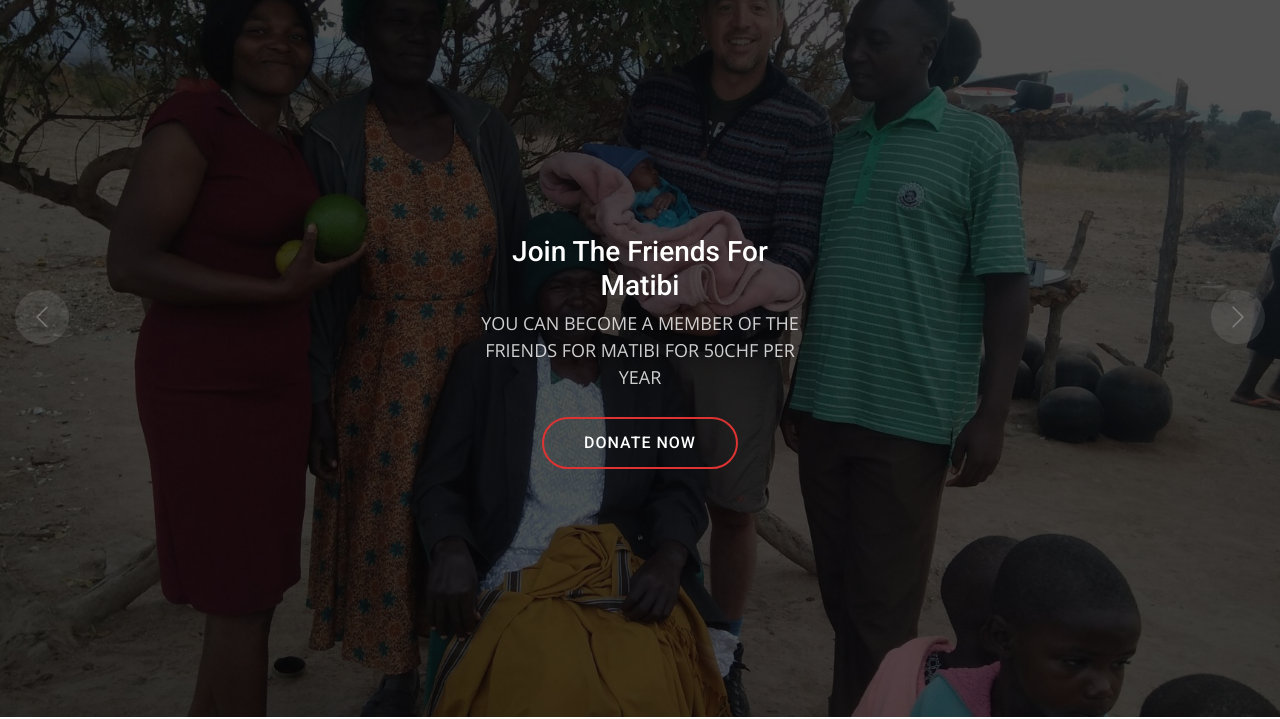
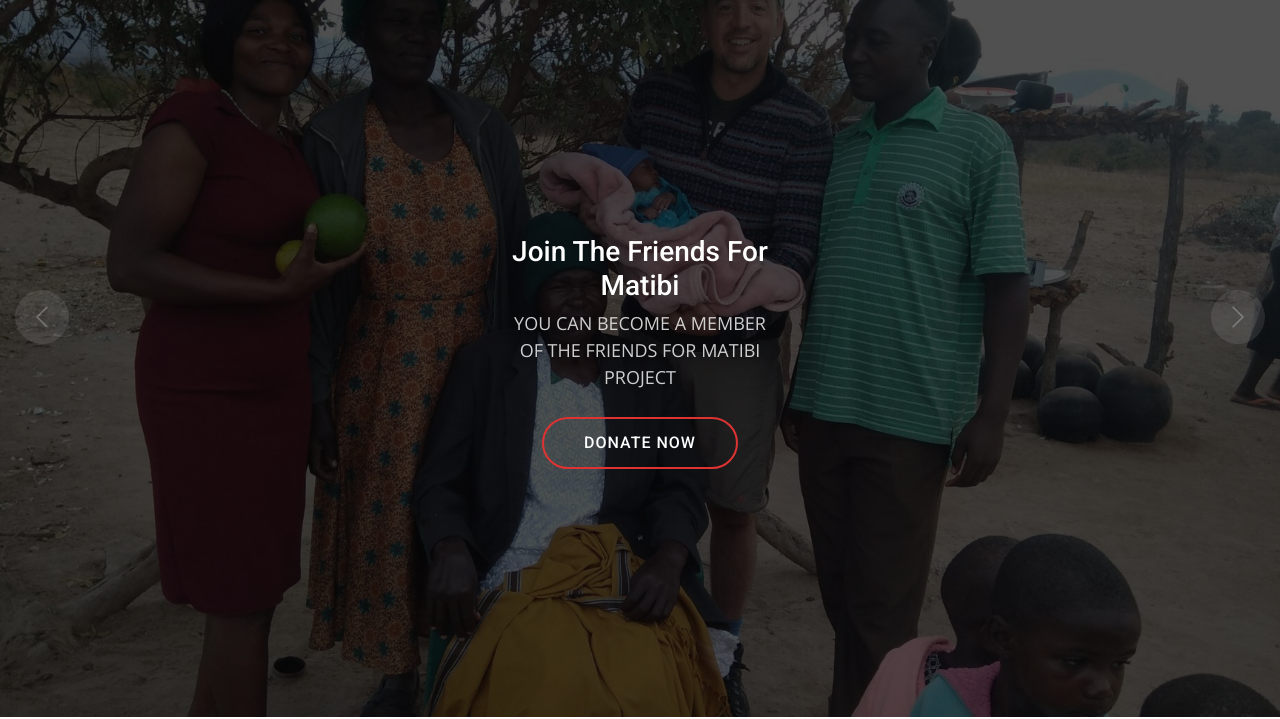
Before and after one commit to Ashemaro/Matibi_Project, a plain HTML site: page index.html in a window 1280 px wide. Shown: the part 83-802 px from the top of the page. Drawn offline with nearby package versions, Linux system fonts and the light colour scheme.

Commit message:
Fixed Hero section

```diff
--- a/index.html
+++ b/index.html
@@ -93,7 +93,7 @@
           <div class="row justify-content-center" data-aos="fade-up" data-aos-delay="100">
             <div class="col-lg-6 text-center">
               <h3>Join The Friends For Matibi</h3>
-              <p>YOU CAN BECOME A MEMBER OF THE FRIENDS FOR MATIBI FOR 50CHF PER YEAR</p>
+              <p>YOU CAN BECOME A MEMBER OF THE FRIENDS FOR MATIBI PROJECT</p>
               <a href="#get-started" class="btn-get-started">DONATE NOW</a>
             </div>
           </div>
```
